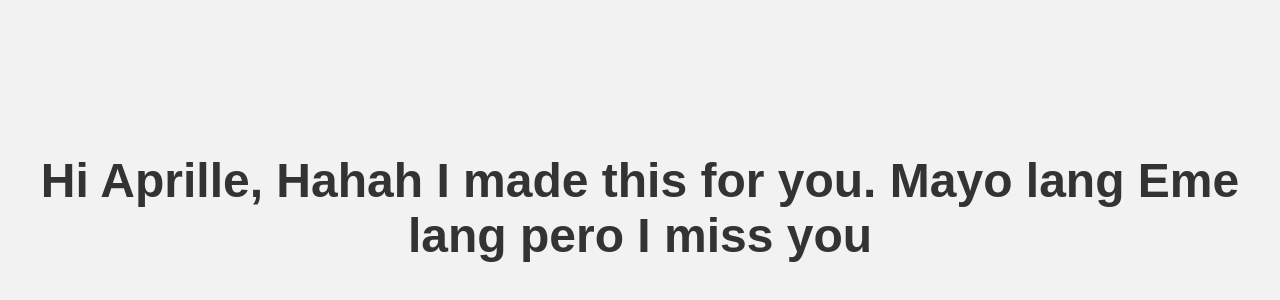
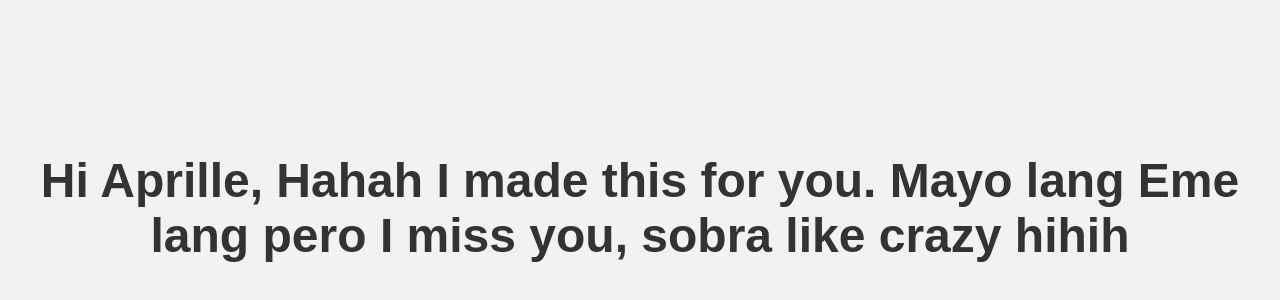
Before and after one commit to Swanityen/Helloaprille, a plain HTML site: page index.html in a window 1280 px wide. Shown: the part 192-492 px from the top of the page. Drawn offline with Linux system fonts and the light colour scheme.

Commit message:
Update index.html

```diff
--- a/index.html
+++ b/index.html
@@ -26,7 +26,7 @@
 <body>
 	<div class="container">
 		<h1>Hi Aprille, Hahah I made this for you. Mayo lang
-		Eme lang pero I miss you</h1>
+		Eme lang pero I miss you, sobra like crazy hihih</h1>
 	</div>
 </body>
 </html>
```
